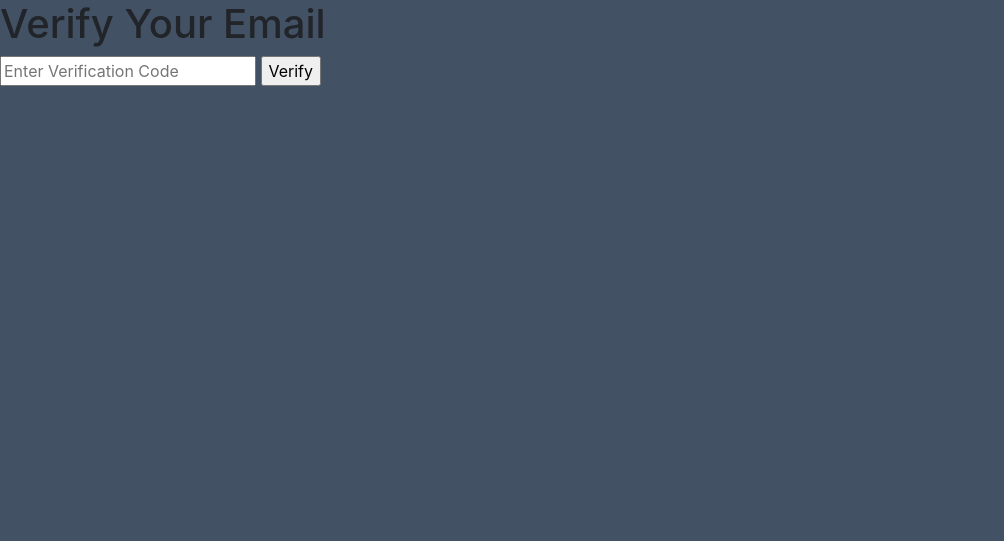
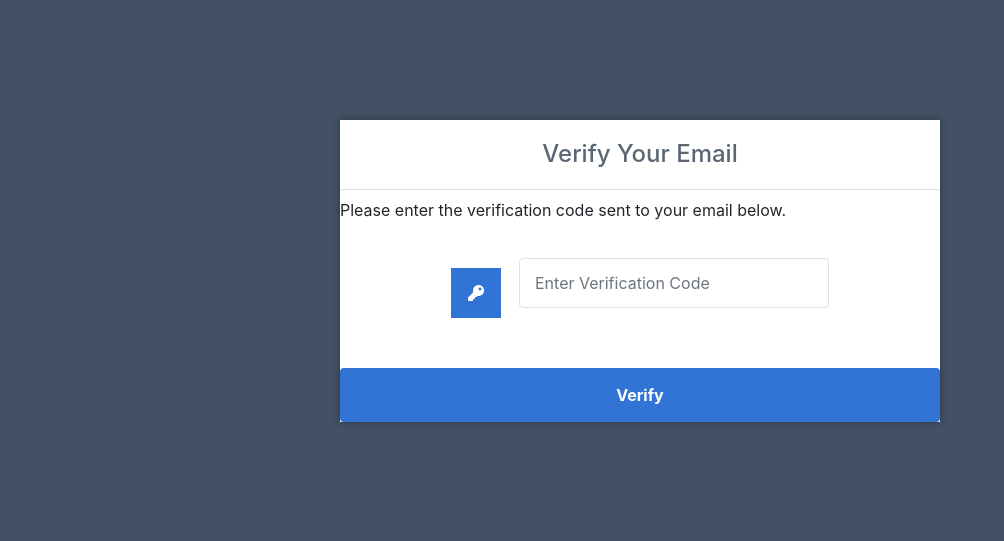
Before and after one commit to baljitsabhi/cyberproject, a Flask app: page /verify in a window 1280 px wide. Shown: the top 541 px of the page, without its empty margins (0-1004 px from the left). Run offline with Flask 3, Linux system fonts and the light colour scheme; some libraries are stand-ins or nearby versions.

Commit message:
Fixed CSS

```diff
--- a/templates/verify.html
+++ b/templates/verify.html
@@ -1,11 +1,22 @@
 {% extends 'auth/auth_layout.html' %}
+
 {% block title %}Verify Email{% endblock %}
+
 {% block content %}
-<div class="verify">
-    <h1>Verify Your Email</h1>
-    <form action="{{ url_for('verify') }}" method="post">
-        <input type="text" name="verification_code" placeholder="Enter Verification Code" required>
-        <input type="submit" value="Verify">
-    </form>
+<div class="container">
+    <div class="login">
+        <h1>Verify Your Email</h1>
+        <p>Please enter the verification code sent to your email below.</p>
+        <form action="{{ url_for('verify') }}" method="post">
+            <div class="input-icon">
+                <label for="verification_code">
+                    <i class="fas fa-key"></i> <!-- Adjust the icon class as needed -->
+                </label>
+                <input type="text" id="verification_code" name="verification_code" placeholder="Enter Verification Code" required class="form-control">
+            </div>
+            <br>
+            <input type="submit" value="Verify" class="btn">
+        </form>
+    </div>
 </div>
 {% endblock %}
```
Also changed, not shown: templates/verify_login.html (+12 -9 lines).
